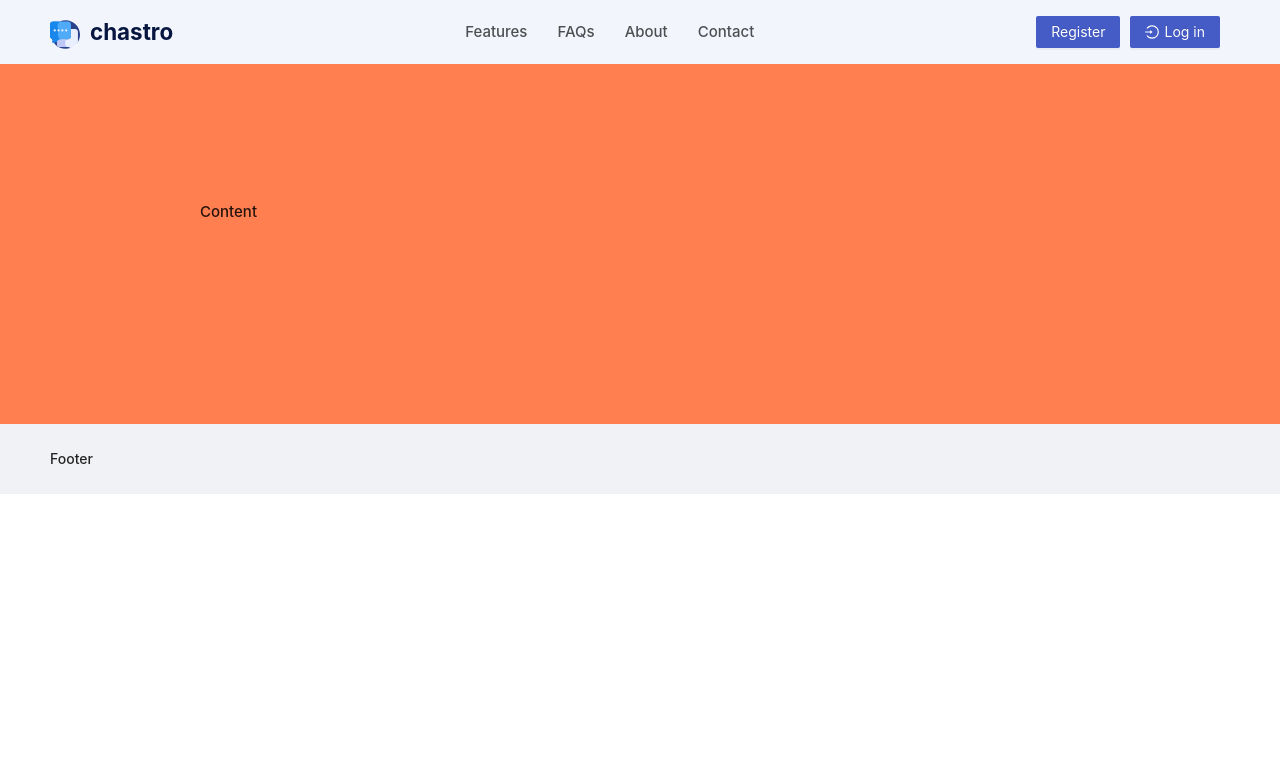
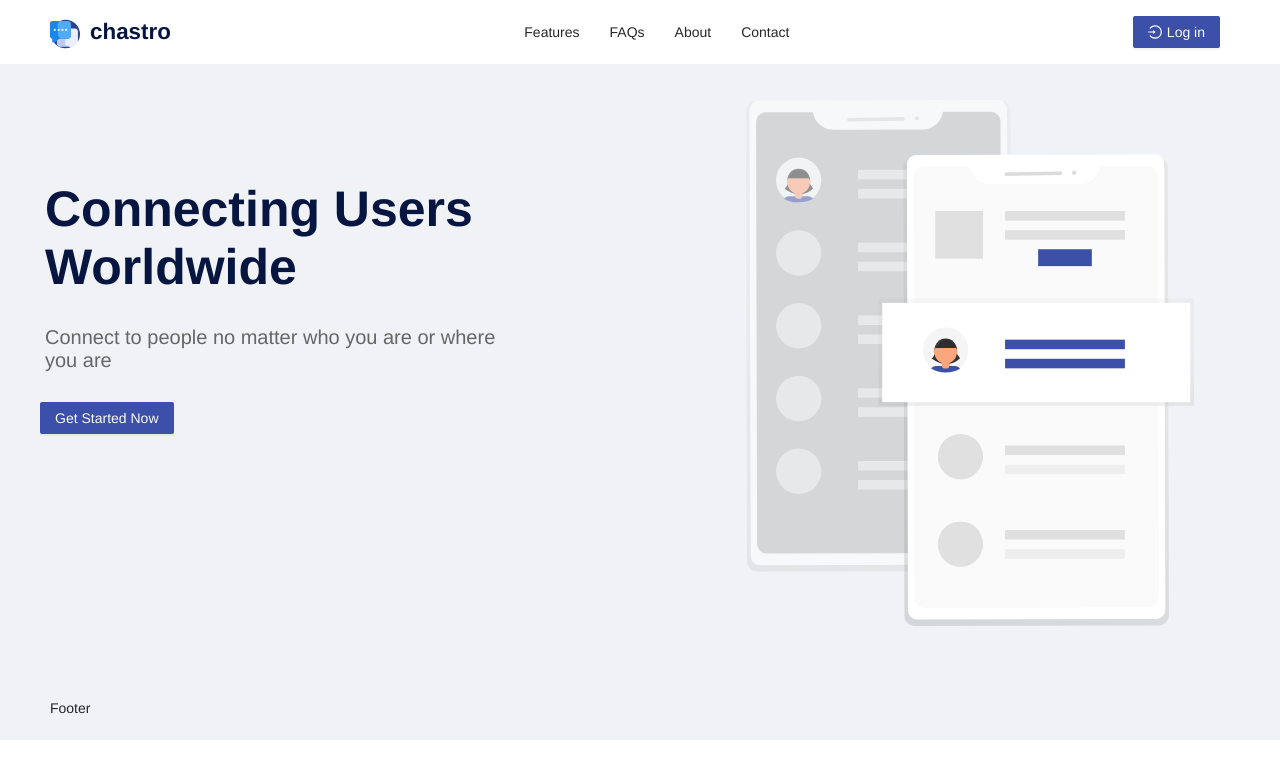
Before and after one commit to opeoyeleke/chastro, a React (Create React App) app: page / in a window 1280 px wide. Shown: the top 778 px of the page. Built offline with nearby package versions, Linux system fonts and the light colour scheme.

Commit message:
created and styled banner with few other changes

```diff
--- a/src/App.css
+++ b/src/App.css
@@ -1,8 +1,8 @@
 @import "~antd/dist/antd.css";
 
 body {
-  font-family: -apple-system, BlinkMacSystemFont, "Segoe UI", Roboto, Helvetica,
-    Arial, sans-serif, "Apple Color Emoji", "Segoe UI Emoji", "Segoe UI Symbol";
+  font-family: Helvetica, sans-serif;
   font-weight: 500;
-  font-size: 15px;
+  font-size: 14px;
+  line-height: normal;
 }
--- a/src/components/Landing/Landing.scss
+++ b/src/components/Landing/Landing.scss
@@ -1,4 +1,4 @@
-$pry_color: #455cc7;
+$pry_color: #3c50aa;
 $background: #f2f6fc;
 
 @media (max-width: 992px,) {
@@ -21,7 +21,7 @@ $background: #f2f6fc;
           top: 64px;
           left: 0px;
           width: 100%;
-          background-color: $background;
+          background-color: white;
           z-index: 12;
           ul {
             padding-left: 25px;
@@ -31,6 +31,33 @@ $background: #f2f6fc;
               line-height: 50px;
             }
           }
+        }
+      }
+    }
+    .content {
+      position: relative;
+      padding: 80px 3vw;
+      .banner-container {
+        display: flex;
+        flex-direction: column;
+        text-align: center;
+        .banner-left {
+          margin: 30px 20px;
+          div {
+            margin: 20px 5px;
+          }
+          .title {
+            font-size: 43px;
+            font-weight: 700;
+            color: #071640;
+          }
+          .desc {
+            font-size: 17px;
+            color: #666666;
+          }
+        }
+        .banner-right img {
+          max-width: 80vw;
         }
       }
     }
@@ -56,13 +83,47 @@ $background: #f2f6fc;
             list-style-type: none;
             li {
               margin-right: 30px;
-              opacity: 80%;
             }
           }
         }
       }
       .mobile-nav {
         display: none;
+      }
+    }
+
+    .content {
+      position: relative;
+      padding-top: 50px;
+      .banner-container {
+        display: flex;
+        flex-direction: row;
+        .banner-left {
+          width: 37vw;
+          margin: 100px 40px;
+          div {
+            margin: 30px 5px;
+          }
+          .title {
+            font-size: 50px;
+            font-weight: 600;
+            color: #071640;
+          }
+          .desc {
+            font-size: 20px;
+            color: #666666;
+          }
+        }
+        .banner-right {
+          width: 50vw;
+          margin: 50px 0px;
+          text-align: end;
+          img {
+            height: auto;
+            max-width: 35vw;
+            width: auto;
+          }
+        }
       }
     }
   }
@@ -74,7 +135,7 @@ $background: #f2f6fc;
   width: 100%;
   z-index: 10;
   transform: translateY(0);
-  background-color: $background;
+  background-color: white;
   border-bottom: #bfc3c9;
 }
 .nav-left {
@@ -92,34 +153,33 @@ $background: #f2f6fc;
   }
 }
 
-.content {
-  background-color: coral;
-  position: relative;
-  padding: 200px;
+a {
+  color: white;
+  &:hover {
+    color: white;
+  }
+
+  &:active {
+    opacity: 40%;
+  }
 }
 
-a {
-  color: white;
-}
-
-a:hover {
-  color: white;
-}
-
-a:active {
-  opacity: 40%;
-}
 .anticon svg {
   margin-right: 5px;
 }
 
-.button {
+.ant-btn-primary {
   background-color: $pry_color;
   border: $pry_color;
   margin-right: 10px;
   color: white;
 
-  .button :visited {
+  &:visited {
     color: white;
   }
+
+  &:hover {
+    background-color: #3c50aa;
+    border: $pry_color;
+  }
 }
--- a/src/components/Landing/Landing.tsx
+++ b/src/components/Landing/Landing.tsx
@@ -3,10 +3,13 @@ import { Layout } from "antd";
 import { Link } from "react-router-dom";
 import { Button } from "antd";
 import { LoginOutlined } from "@ant-design/icons";
+import { Row, Col } from "antd";
+
 import Hamburger from "hamburger-react";
 
 import "./Landing.scss";
 import Logo from "./../../assets/logo.svg";
+import Chatting from "./../../assets/chatting.svg";
 
 const { Header, Footer, Content } = Layout;
 
@@ -21,6 +24,7 @@ const Landing: FC = () => {
             <img src={Logo} alt="app-logo" />
             <div className="app-name">chastro</div>
           </div>
+
           <div className="nav-center">
             <ul>
               <li>Features</li>
@@ -29,17 +33,17 @@ const Landing: FC = () => {
               <li>Contact</li>
             </ul>
           </div>
+
           <div className="nav-right">
-            <Button type="primary" className="button">
-              <Link to="/register">Register</Link>
-            </Button>
-            <Button type="primary" className="button" icon={<LoginOutlined />}>
+            <Button type="primary" icon={<LoginOutlined />}>
               <Link to="/login">Log in</Link>
             </Button>
           </div>
         </div>
+
         <div className="mobile-nav">
-          <Hamburger rounded toggled={isOpen} toggle={setOpen} />
+          <Hamburger rounded size={20} toggled={isOpen} toggle={setOpen} />
+
           {isOpen ? (
             <div className="mobile-nav-menu">
               <ul>
@@ -48,14 +52,7 @@ const Landing: FC = () => {
                 <li>About</li>
                 <li>Contact</li>
                 <li>
-                  <Button type="primary" className="button">
-                    <Link to="/register">Register</Link>
-                  </Button>
-                  <Button
-                    type="primary"
-                    className="button"
-                    icon={<LoginOutlined />}
-                  >
+                  <Button type="primary" icon={<LoginOutlined />}>
                     <Link to="/login">Log in</Link>
                   </Button>
                 </li>
@@ -64,7 +61,25 @@ const Landing: FC = () => {
           ) : null}
         </div>
       </Header>
-      <Content className="content">Content</Content>
+
+      <Content className="content">
+        <div className="banner-container">
+          <div className="banner-left">
+            <div className="title">Connecting Users Worldwide</div>
+            <div className="desc">
+              Connect to people no matter who you are or where you are
+            </div>
+
+            <Button type="primary">
+              <Link to="/register">Get Started Now</Link>
+            </Button>
+          </div>
+          <div className="banner-right">
+            <img src={Chatting} alt="text vector" />
+          </div>
+        </div>
+      </Content>
+
       <Footer>Footer</Footer>
     </Layout>
   );
```
Also changed, not shown: src/assets/chatting.svg (added).
